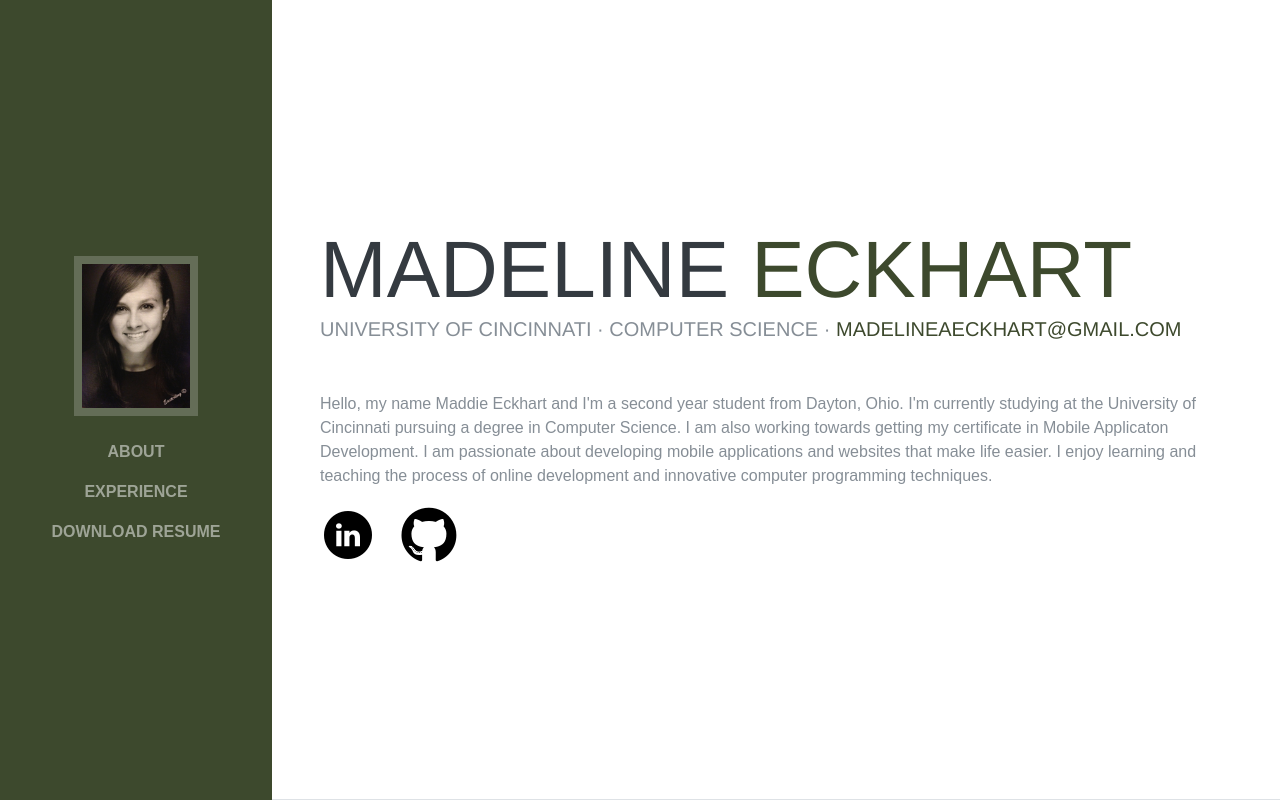
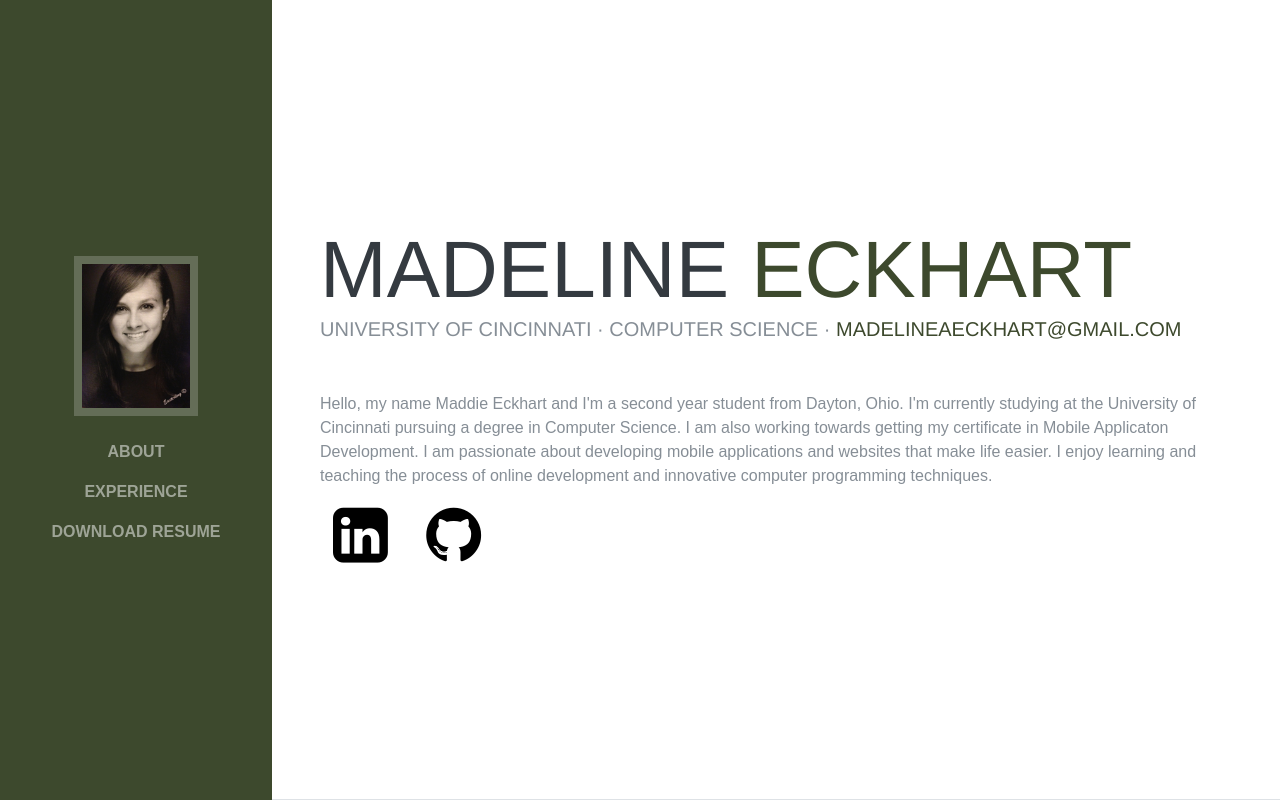
Before and after one commit to maddie-eckhart/Website, a plain HTML site: page index.html in a window 1280 px wide. Shown: the top 800 px of the page. Drawn offline with nearby package versions, Linux system fonts and the light colour scheme.

Commit message:
added linkedIn link

```diff
--- a/index.html
+++ b/index.html
@@ -72,12 +72,10 @@
 
 			<ul class="list-inline list-social-icons mb-0">
 					<li class="list-inline-item">
-						<a href="#">
-							<span class="fa-stack fa-lg">
-								<i class="fa fa-circle fa-stack-2x"></i>
-								<i class="fa fa-linkedin fa-stack-1x fa-inverse"></i>
-							</span>
-						</a>
+						<a class="btn btn-default" href="https://www.linkedin.com/in/madeline-eckhart-050125160/" target="_blank">
+							<i class="fa fa-linkedin-square fa-4x" style="color: black" aria-hidden="true">
+							</i>
+					</a>
 					</li>
 					<li class="list-inline-item">
 						<a href="#">
```
